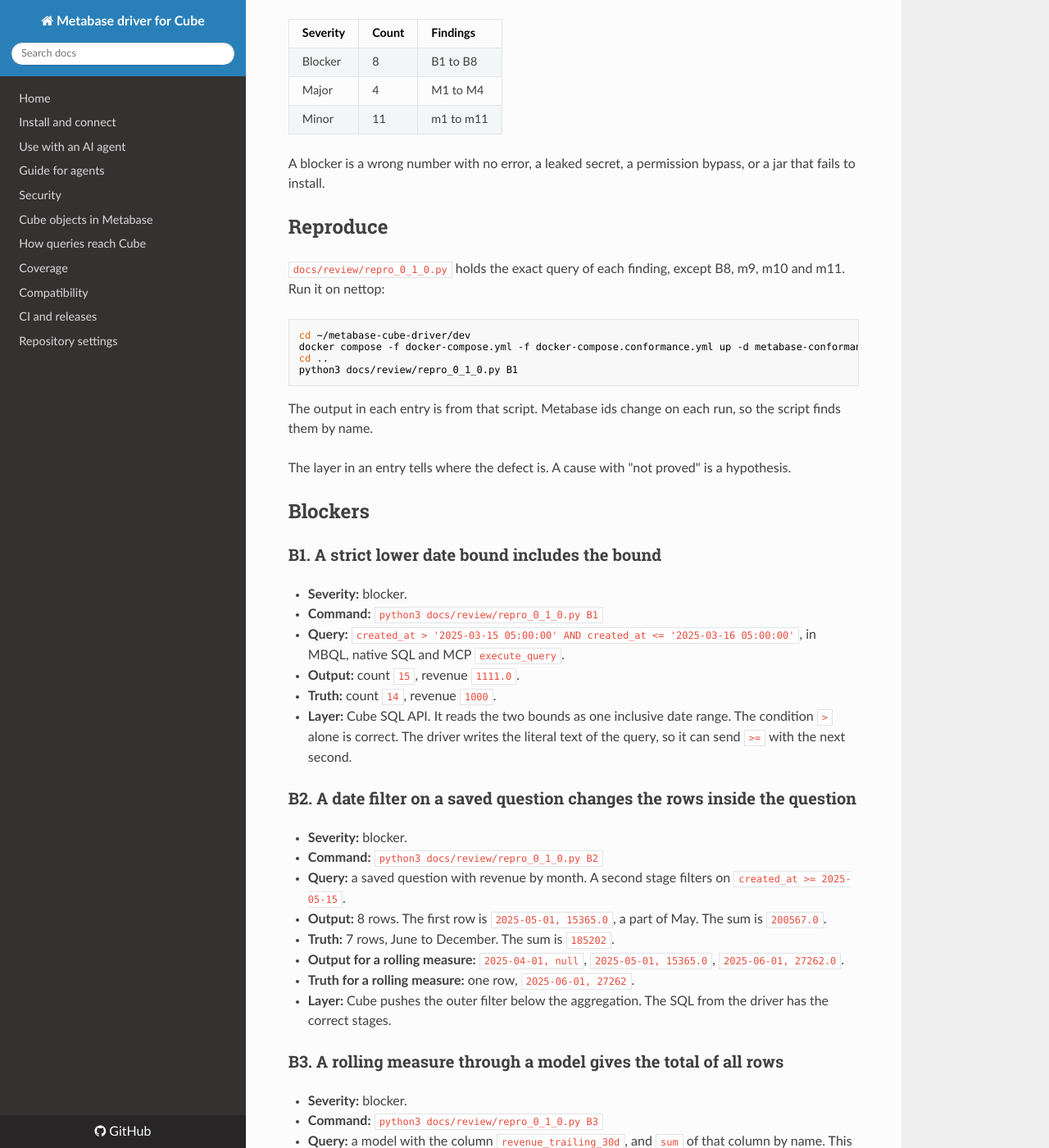
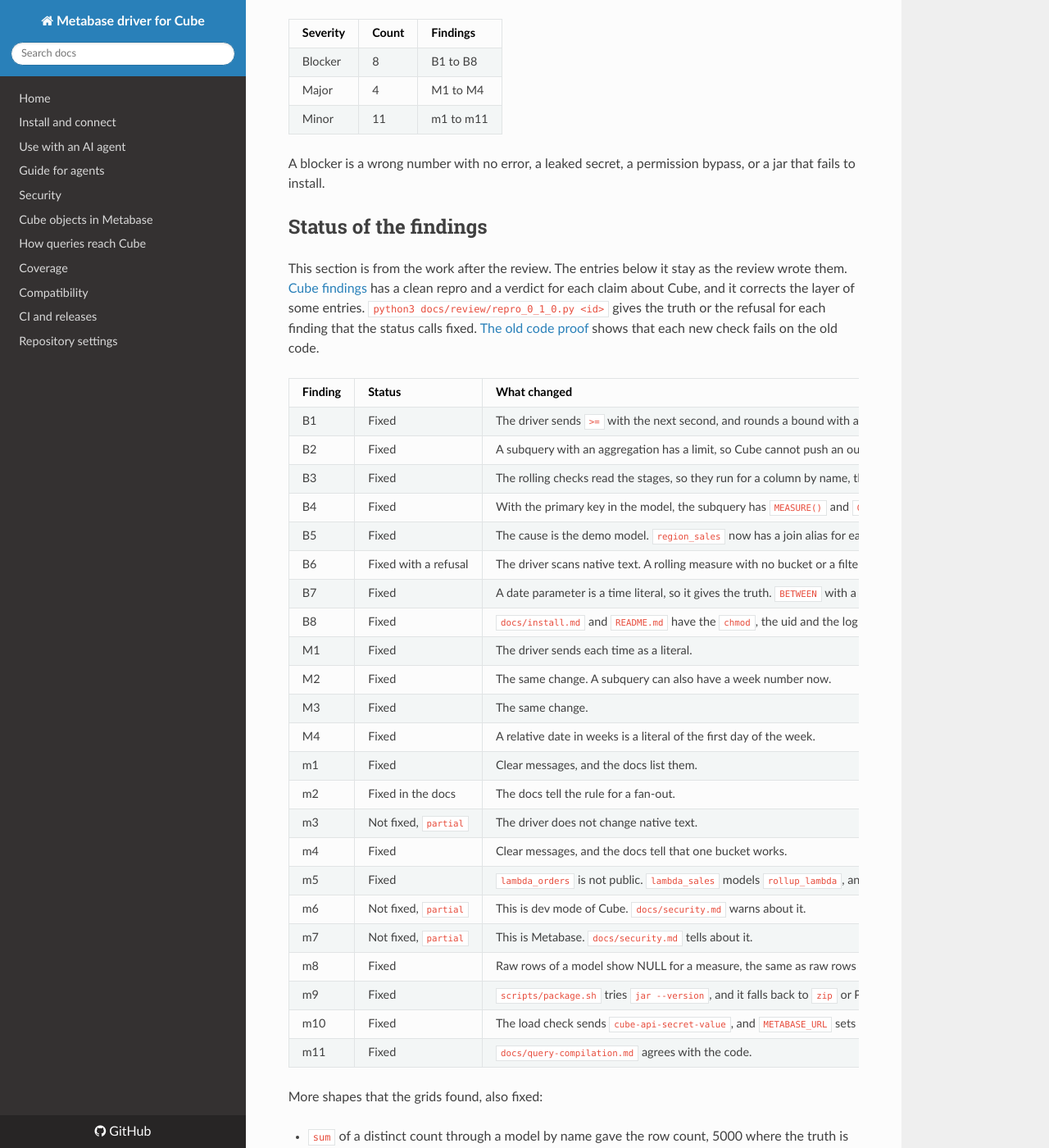
Before and after one commit to andrewkomkov/metabase-cube-driver, an MkDocs documentation site: the page built from docs/review/0.1.0.md, in a window 1280 px wide and 1400 px high, scrolled down 445 px. Shown: the whole window at 82% size. Built offline with MkDocs 1.6.1, drawn with Linux system fonts in a browser that asks for light colours; nearby versions of some CDN libraries; some of the changed text lies outside the part shown.

Commit message:
fix: stop a distinct count over row values and mark rollup_lambda as partial

```diff
--- a/docs/review/0.1.0.md
+++ b/docs/review/0.1.0.md
@@ -17,6 +17,48 @@
 | Minor | 11 | m1 to m11 |
 
 A blocker is a wrong number with no error, a leaked secret, a permission bypass, or a jar that fails to install.
+
+## Status of the findings
+
+This section is from the work after the review. The entries below it stay as the review wrote them. [Cube findings](../cube-findings.md) has a clean repro and a verdict for each claim about Cube, and it corrects the layer of some entries. `python3 docs/review/repro_0_1_0.py <id>` gives the truth or the refusal for each finding that the status calls fixed. [The old code proof](0.1.0-old-code.md) shows that each new check fails on the old code.
+
+| Finding | Status | What changed | Check |
+| --- | --- | --- | --- |
+| B1 | Fixed | The driver sends `>=` with the next second, and rounds a bound with a fraction. Native SQL with `>` and an upper bound stops. The cause is the ClickHouse dialect of Cube. | `compile.bound.*`, `native.bound.strict_lower_refused` |
+| B2 | Fixed | A subquery with an aggregation has a limit, so Cube cannot push an outer filter down. A filter inside the bucket or a rounded bound would fix only a date filter on a bucket. This also fixes a share or a rank, and it needs no refusal. | `nested.outer_date_filter.*`, `nested.outer_filter.multi_stage_measure`, `nested.outer_stage.grid_breakout_and_aggregation` |
+| B3 | Fixed | The rolling checks read the stages, so they run for a column by name, through a model and with MCP `source-card`. | `measure.rolling.through_model`, `measure.rolling.through_model_whole_buckets`, `measure.rolling.filter_in_the_model` |
+| B4 | Fixed | With the primary key in the model, the subquery has `MEASURE()` and `GROUP BY`, so the filter and the breakout give the truth. With no primary key, or on a table, the query stops. | `nested.measure_column.*`, `compile.filter.hidden_measure_column_refused` |
+| B5 | Fixed | The cause is the demo model. `region_sales` now has a join alias for each path, and it gives 16 groups. On a view with no alias, a query with both columns stops, because `aliasMember` in `/v1/meta` shows the case. | `view.two_paths_*` |
+| B6 | Fixed with a refusal | The driver scans native text. A rolling measure with no bucket or a filter inside a bucket stops. Cube has unclear intent here, so this is not a claim about a Cube defect. | `measure.rolling.native_refused`, `measure.rolling.native_whole_buckets` |
+| B7 | Fixed | A date parameter is a time literal, so it gives the truth. `BETWEEN` with a date text stops. This is documented padding of Cube. | `native.between_date_text_refused`, `native.between_date_parameter` |
+| B8 | Fixed | `docs/install.md` and `README.md` have the `chmod`, the uid and the log line to look for. | `docs.install.plugins_directory_writable` |
+| M1 | Fixed | The driver sends each time as a literal. | `nested.model_date_filter`, `nested.model_date_filter_on_expression`, `mb.dashboard.date_filter_on_question` |
+| M2 | Fixed | The same change. A subquery can also have a week number now. | `compile.week.default_with_date_filter`, `nested.outer_date_filter.week_numbers` |
+| M3 | Fixed | The same change. | `mcp.query.count_in_a_date_range` |
+| M4 | Fixed | A relative date in weeks is a literal of the first day of the week. | `compile.week.relative_on_each_first_day` |
+| m1 | Fixed | Clear messages, and the docs list them. | `compile.error.segment_errors_are_clear` |
+| m2 | Fixed in the docs | The docs tell the rule for a fan-out. | `docs.fan_out_rule` |
+| m3 | Not fixed, `partial` | The driver does not change native text. | `native.count_on_no_rows_limit` |
+| m4 | Fixed | Clear messages, and the docs tell that one bucket works. | `measure.rolling.unbounded_one_bucket` |
+| m5 | Fixed | `lambda_orders` is not public. `lambda_sales` models `rollup_lambda`, and it is `partial` on the SQL API. | `demo.lambda_cube_is_hidden`, `preagg.rollup_lambda` |
+| m6 | Not fixed, `partial` | This is dev mode of Cube. `docs/security.md` warns about it. | `security.dev_mode_warning_for_hidden_members` |
+| m7 | Not fixed, `partial` | This is Metabase. `docs/security.md` tells about it. | `security.validate_echoes_the_request_limit` |
+| m8 | Fixed | Raw rows of a model show NULL for a measure, the same as raw rows of the table. | `nested.model.raw_rows_of_a_measure_are_null` |
+| m9 | Fixed | `scripts/package.sh` tries `jar --version`, and it falls back to `zip` or Python. | `build.package_with_no_java` |
+| m10 | Fixed | The load check sends `cube-api-secret-value`, and `METABASE_URL` sets its address. | `build.load_check_sends_the_api_secret` |
+| m11 | Fixed | `docs/query-compilation.md` agrees with the code. | `docs.query_compilation_agrees_with_code` |
+
+More shapes that the grids found, also fixed:
+
+- `sum` of a distinct count through a model by name gave the row count, 5000 where the truth is 199. `max` of a rank gave 4751 where the truth is 2.
+- A share or a rank in a saved question with an outer filter gave 1.
+- A measure column inside an expression or a `count-where` gave NULL or 0. It now gives the value of each row, or it stops.
+- `>= t.5`, `< t.5` and `= t.5` compared with `t`.
+- A model of a model with a measure column failed.
+- A saved question by week number with an outer stage failed.
+- A distinct count with a breakout on an expression added up the rows with no error. It now stops.
+
+The numbers that stay wrong are in [Known wrong numbers](../query-compilation.md#known-wrong-numbers).
 
 ## Reproduce
 
```
Also changed, not shown: docs/query-compilation.md (+2 -0 lines), 3 other files.
